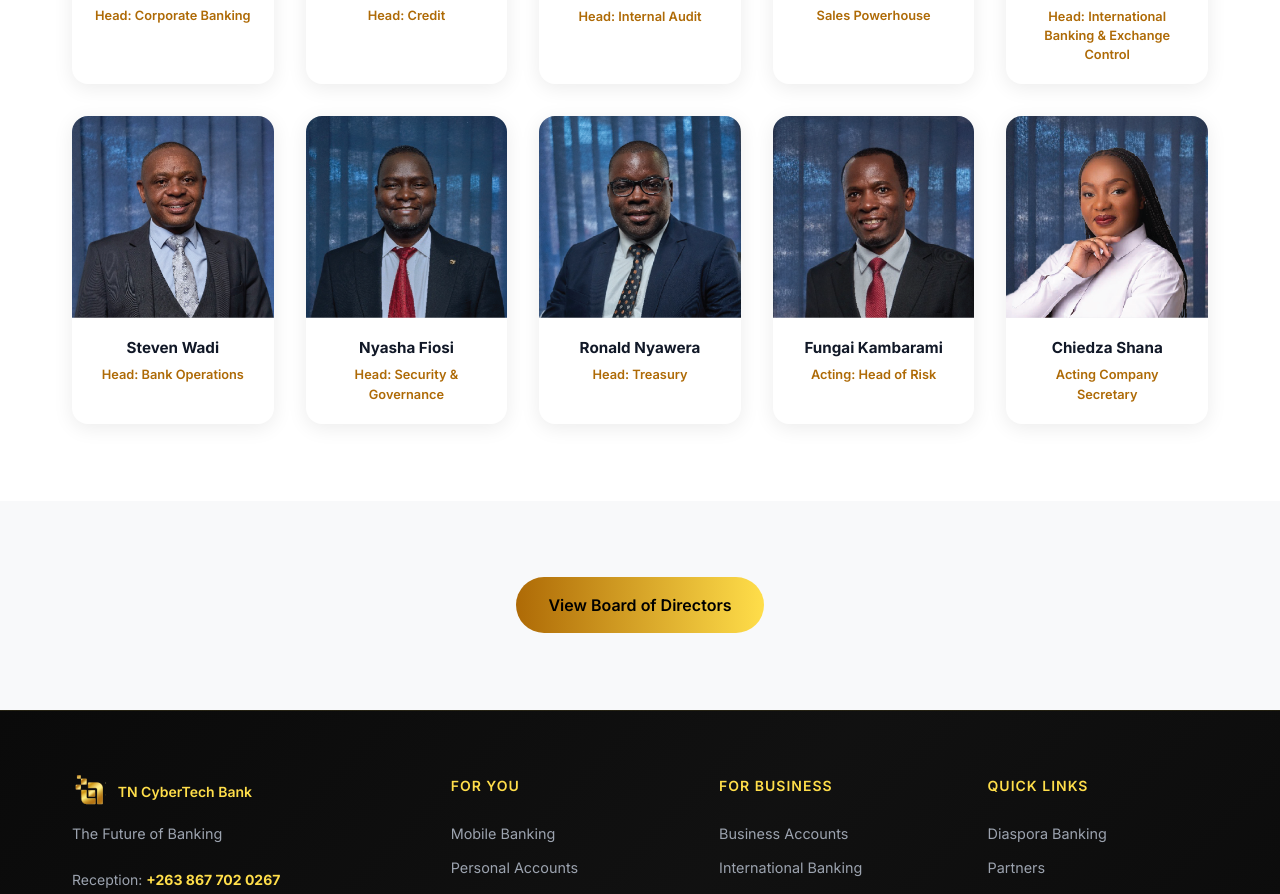
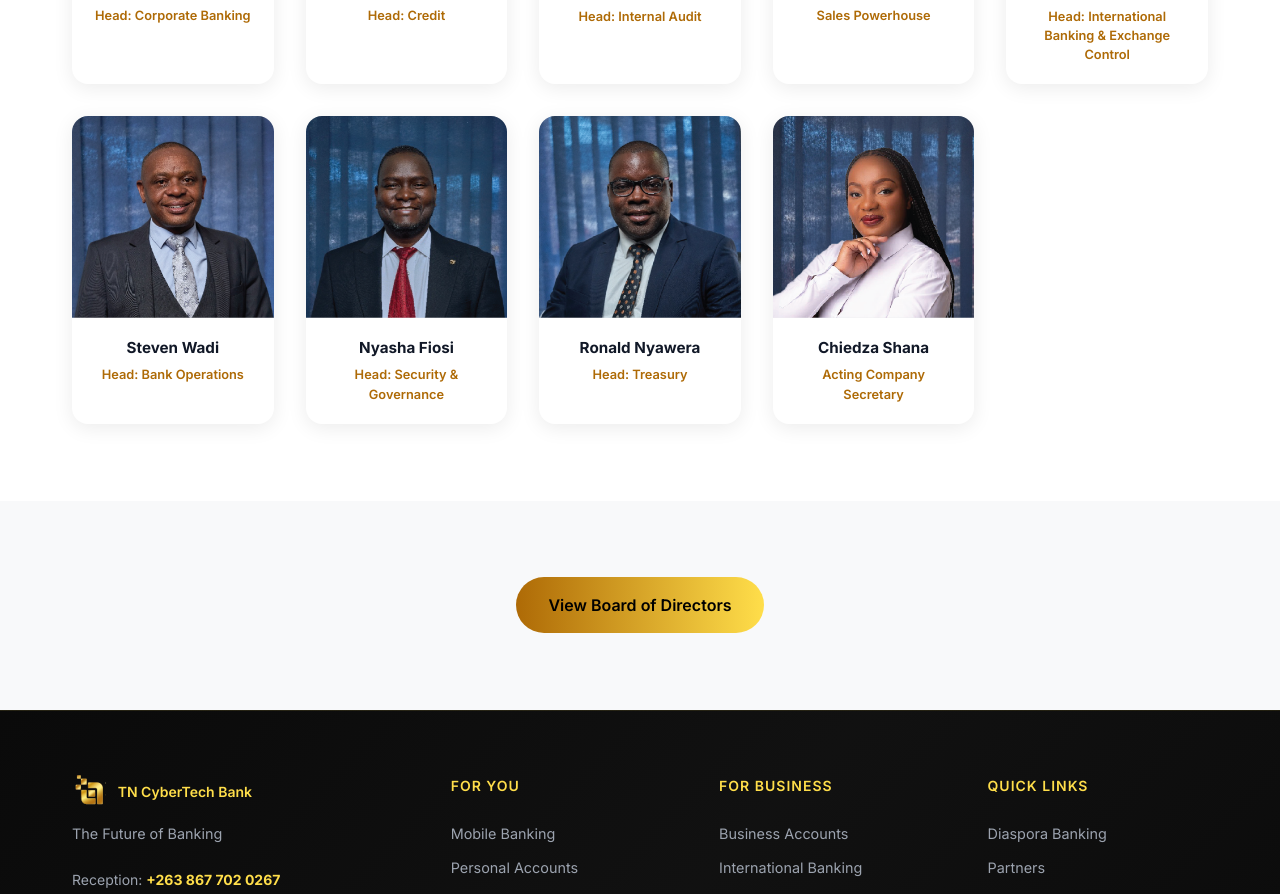
Before and after one commit to Tinashe77/TN, a React (Vite) app in the folder tn-landing/: page /management-team in a window 1280 px wide. Shown: the part 1884-2778 px from the top of the page. Built offline with nearby package versions, Linux system fonts and the light colour scheme.

Commit message:
Remove former risk head from management team

```diff
--- a/tn-landing/src/pages/ManagementTeam.jsx
+++ b/tn-landing/src/pages/ManagementTeam.jsx
@@ -176,15 +176,6 @@ Holds various certifications and qualifications in management, information secur
 He holds an MSc and BSc in Economics from the University of Zimbabwe, an MSc in Banking and Financial Services from the National University of Science and Technology, and certificates in Project Planning and Management, Portfolio Management, Bonds and Swaps, Money and Capital Markets, and FX Technical Analysis and Trading.`
     },
     {
-      name: 'Fungai Kambarami',
-      title: 'Acting: Head of Risk',
-      subtitle: '',
-      image: '/management-pics/Fungai-Kambarami.png',
-      bio: `Mr Kambarami is the Acting Head of Risk, with 15 years of experience developing and implementing risk management frameworks, policies, procedures, and training programs. He has a proven track record in business continuity management, identifying and evaluating potential risks, implementing risk management strategies, and improving stakeholder satisfaction. He previously worked for Nedbank Zimbabwe.
-
-He Holds a Bachelor of Commerce Honours Degree in Banking and a Master's of Business Degree in Banking and Finance from NUST. He also holds a certificate in the Senior Management Development Program from Stellenbosch University.`
-    },
-    {
       name: 'Chiedza Shana',
       title: 'Acting Company Secretary',
       subtitle: '',
```
